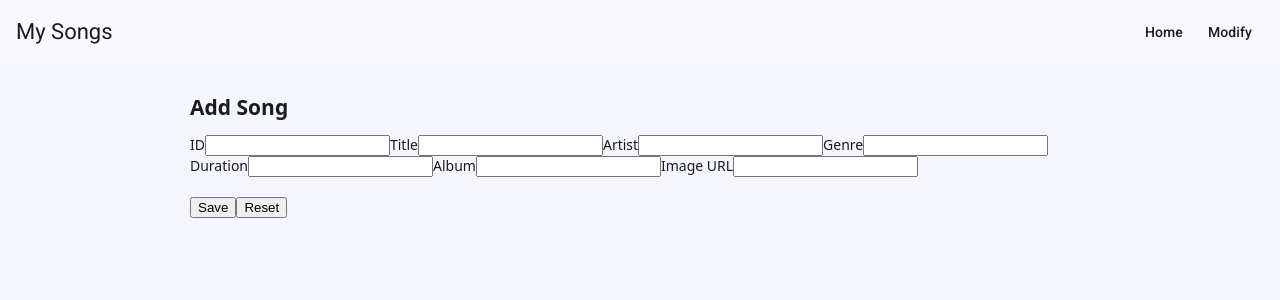
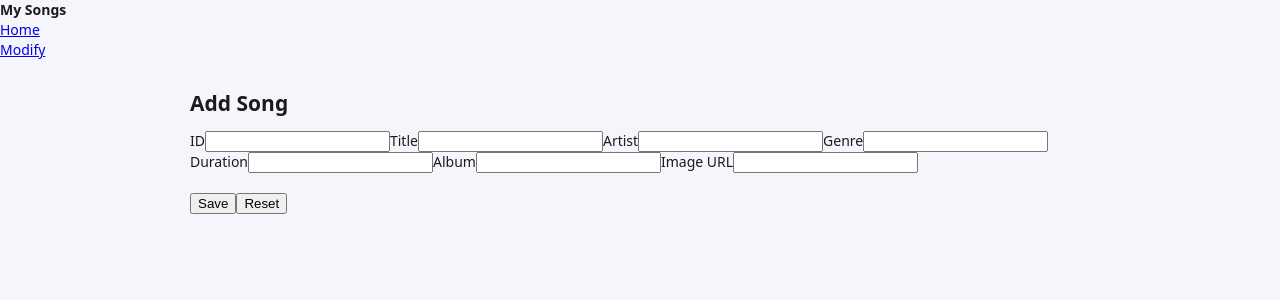
Before and after one commit to ijackson01/Isaac_Jackson_Learning_Angular, an Angular app: page /modify in a window 1280 px wide. Shown: the top 300 px of the page. Built offline with nearby package versions, Linux system fonts and the light colour scheme.

Commit message:
Routes and navigation links

```diff
--- a/src/app/app.component.html
+++ b/src/app/app.component.html
@@ -1,10 +1,11 @@
-<mat-toolbar color="primary">
-  <span>My Songs</span>
-  <span class="spacer"></span>
+<nav class="navbar">
+  <b>My Songs</b>
 
-  <a mat-button routerLink="/">Home</a>
-  <a mat-button routerLink="/modify">Modify</a>
-</mat-toolbar>
+  <div class="links">
+    <a routerLink="/">Home<br></a>
+    <a routerLink="/modify">Modify</a>
+  </div>
+</nav>
 
 <div class="page">
   <router-outlet></router-outlet>
--- a/src/app/app.component.ts
+++ b/src/app/app.component.ts
@@ -1,12 +1,10 @@
 import { Component } from '@angular/core';
 import { RouterLink, RouterOutlet } from '@angular/router';
-import { MatToolbarModule } from '@angular/material/toolbar';
-import { MatButtonModule } from '@angular/material/button';
 
 @Component({
   selector: 'app-root',
   standalone: true,
-  imports: [RouterLink, RouterOutlet, MatToolbarModule, MatButtonModule],
+  imports: [RouterLink, RouterOutlet],
   templateUrl: './app.component.html',
   styleUrls: ['./app.css'],
 })
--- a/src/app/routes.ts
+++ b/src/app/routes.ts
@@ -1,22 +1,12 @@
 import { Routes } from '@angular/router';
 import { SongListComponent } from './song-list/song-list';
+import { ModifyListItem } from './modify-list-item/modify-list-item';
+import { PageNotFound } from './page-not-found/page-not-found';
 
 export const routes: Routes = [
   { path: '', component: SongListComponent },
-
-  {
-    path: 'modify',
-    loadComponent: () =>
-      import('./modify-list-item/modify-list-item')
-        .then(m => m.ModifyListItem),
-  },
-
-  {
-    path: 'not-found',
-    loadComponent: () =>
-      import('./page-not-found/page-not-found')
-        .then(m => m.PageNotFound),
-  },
-
-  { path: '**', redirectTo: 'not-found' },
+  { path: 'modify', component: ModifyListItem },
+  { path: 'modify/:id', component: ModifyListItem },
+  { path: 'not-found', component: PageNotFound },
+  { path: '**', redirectTo: 'not-found' }
 ];
```
